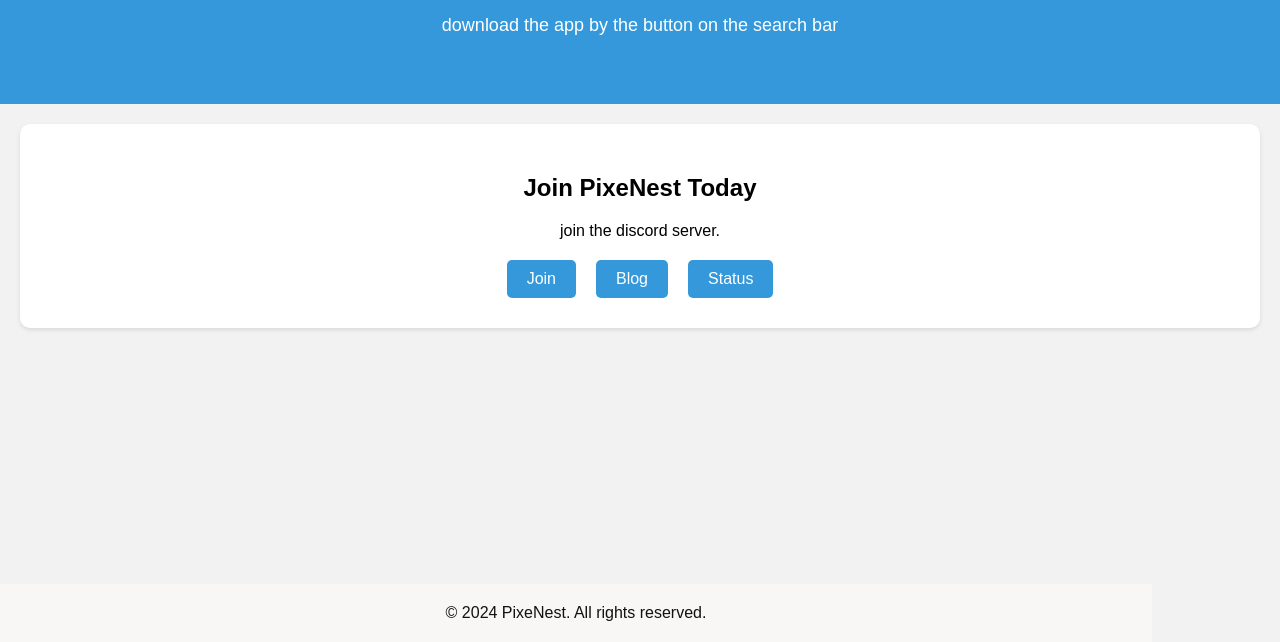
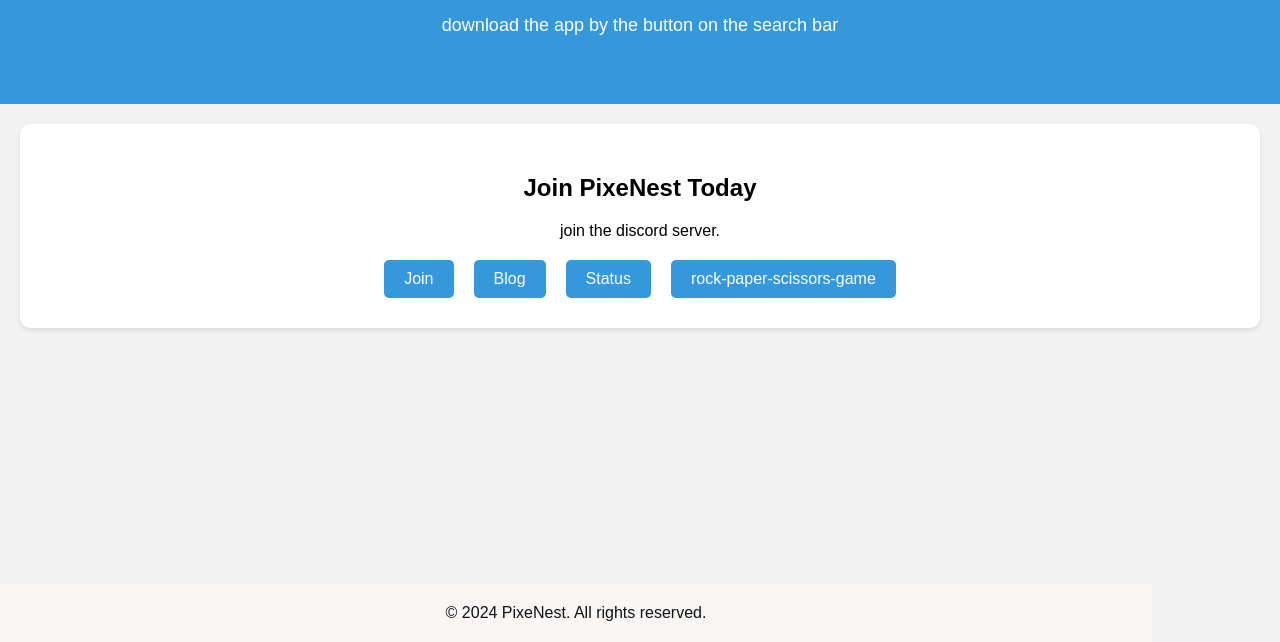
Before and after one commit to PixeNest/PixeNest.github.io, a plain HTML site: page index.html in a window 1280 px wide. Shown: the part 158-800 px from the top of the page. Drawn offline with Linux system fonts and the light colour scheme.

Commit message:
index.html

```diff
--- a/index.html
+++ b/index.html
@@ -29,6 +29,7 @@
                 <a href="https://discord.gg/USrdgMUWkA" class="button">Join</a>
                 <a href="https://blog-pixenest.github.io/" class="button">Blog</a>
                  <a href="https://pixenest.betteruptime.com/" class="button">Status</a>
+                 <a href="rps.html" class="button">rock-paper-scissors-game</a>
                 </div>
         </section>
     </main>
```
